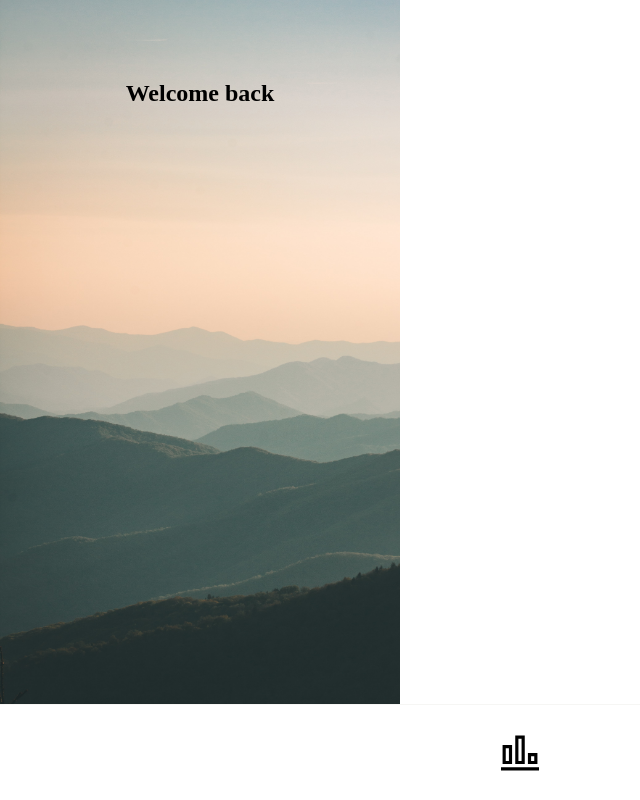
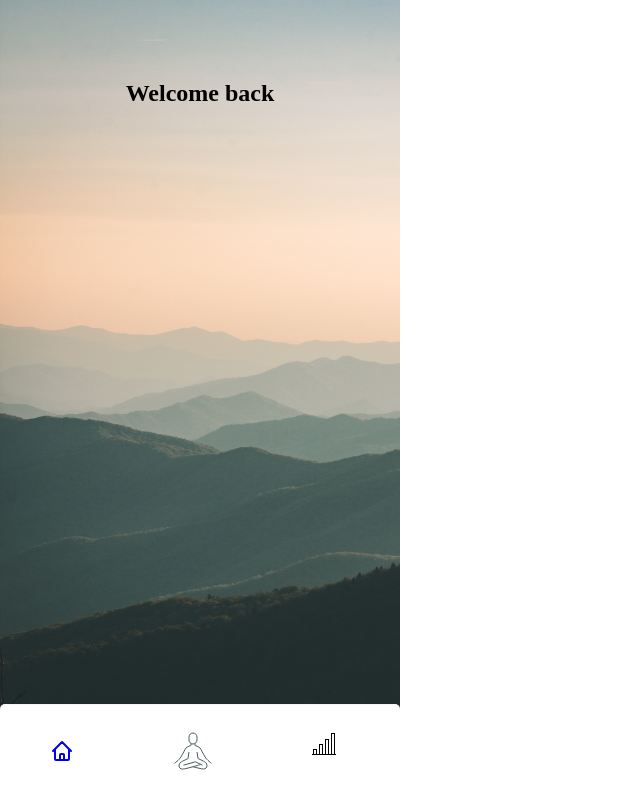
Before and after one commit to Torfeltorfel/capstone-project, a React (Vite) app: page / in a window 1280 px wide. Shown: the whole page, without its empty margins (0-640 px from the left). Built offline with nearby package versions, Linux system fonts and the light colour scheme.

Commit message:
Adjust icons in navigation

```diff
--- a/src/app/components/Navigation/Navigation.tsx
+++ b/src/app/components/Navigation/Navigation.tsx
@@ -1,13 +1,22 @@
 import React from 'react';
+import { Link } from 'react-router-dom';
 import styled from 'styled-components';
-import AnalyticsIcon from './assets/AnalyticsIcon';
+import AnalyticsIconThin from './assets/AnalyticsIconThin';
+import HomeIconThin from './assets/HomeIcon';
 import SittingIcon from './assets/SittingIcon';
 
 export default function Navigation(): JSX.Element {
   return (
     <Container>
-      <SittingIcon />
-      <AnalyticsIcon />
+      <Link to="/">
+        <HomeIconThin />
+      </Link>
+      <Link to="/settimer">
+        <SittingIcon />
+      </Link>
+      <Link to="dashboard">
+        <AnalyticsIconThin />
+      </Link>
     </Container>
   );
 }
@@ -18,6 +27,7 @@ const Container = styled.div`
   justify-content: space-around;
   height: 6rem;
   width: 100vw;
+  max-width: 25rem;
   background-color: var(--white);
   border-radius: 0.313rem 0.313rem 0 0;
   border-top: 0.031rem solid var(--grey-300);
--- a/src/app/components/Navigation/assets/AnalyticsIconThin.tsx
+++ b/src/app/components/Navigation/assets/AnalyticsIconThin.tsx
@@ -3,11 +3,12 @@ import React from 'react';
 export default function AnalyticsIconThin(): JSX.Element {
   return (
     <svg
-      width="38px"
-      height="38px"
+      width="38"
+      height="38"
       xmlns="http://www.w3.org/2000/svg"
       fillRule="evenodd"
       clipRule="evenodd"
+      viewBox="0 0 38 38"
     >
       <path d="M0 22h1v-5h4v5h2v-10h4v10h2v-15h4v15h2v-21h4v21h1v1h-24v-1zm4-4h-2v4h2v-4zm6-5h-2v9h2v-9zm6-5h-2v14h2v-14zm6-6h-2v20h2v-20z" />
     </svg>
--- /dev/null
+++ b/src/app/components/Navigation/assets/HomeIcon.tsx
@@ -0,0 +1,22 @@
+import React from 'react';
+
+export default function HomeIcon(): JSX.Element {
+  return (
+    <svg
+      xmlns="http://www.w3.org/2000/svg"
+      className="h-6 w-6"
+      fill="none"
+      viewBox="0 0 24 24"
+      stroke="currentColor"
+      width="24"
+      height="24"
+    >
+      <path
+        strokeLinecap="round"
+        strokeLinejoin="round"
+        strokeWidth={2}
+        d="M3 12l2-2m0 0l7-7 7 7M5 10v10a1 1 0 001 1h3m10-11l2 2m-2-2v10a1 1 0 01-1 1h-3m-6 0a1 1 0 001-1v-4a1 1 0 011-1h2a1 1 0 011 1v4a1 1 0 001 1m-6 0h6"
+      />
+    </svg>
+  );
+}
```
Also changed, not shown: src/app/components/Navigation/assets/HomeIconThin.tsx (added, +22 -0 lines).
